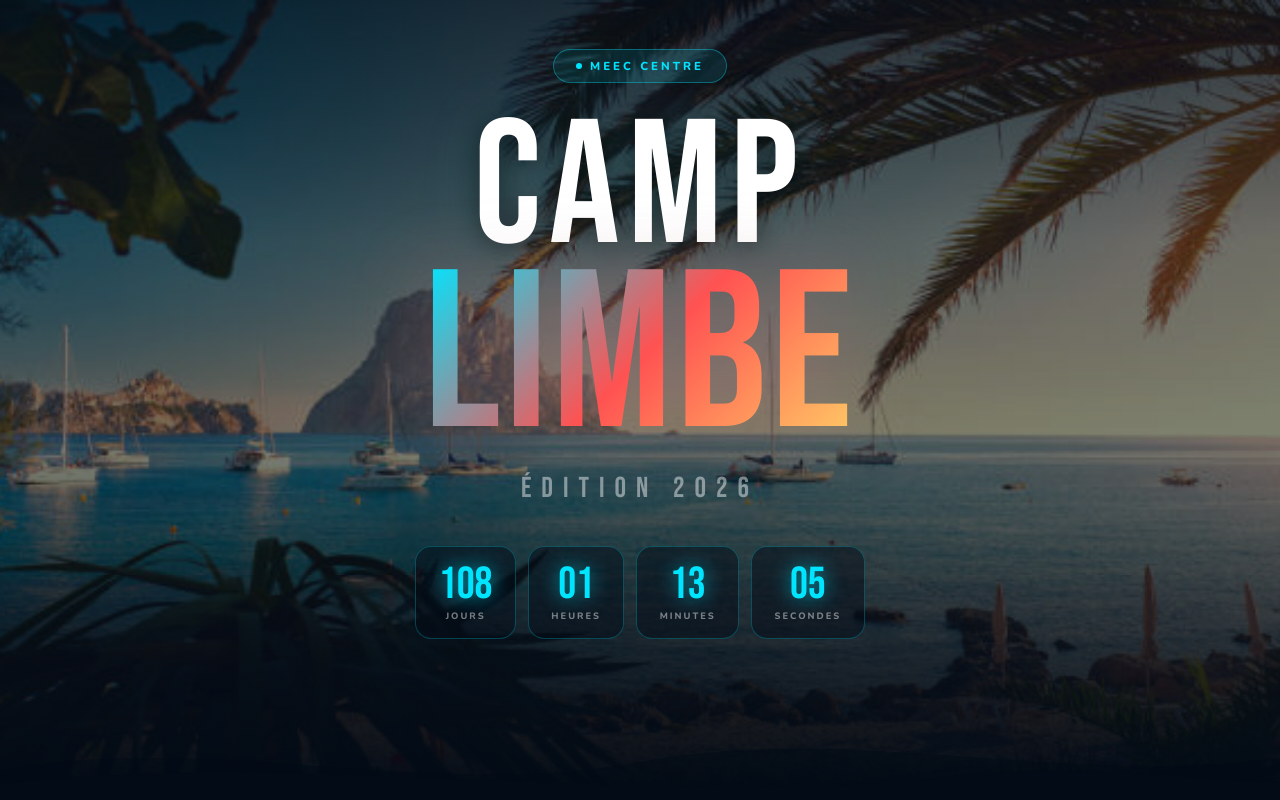
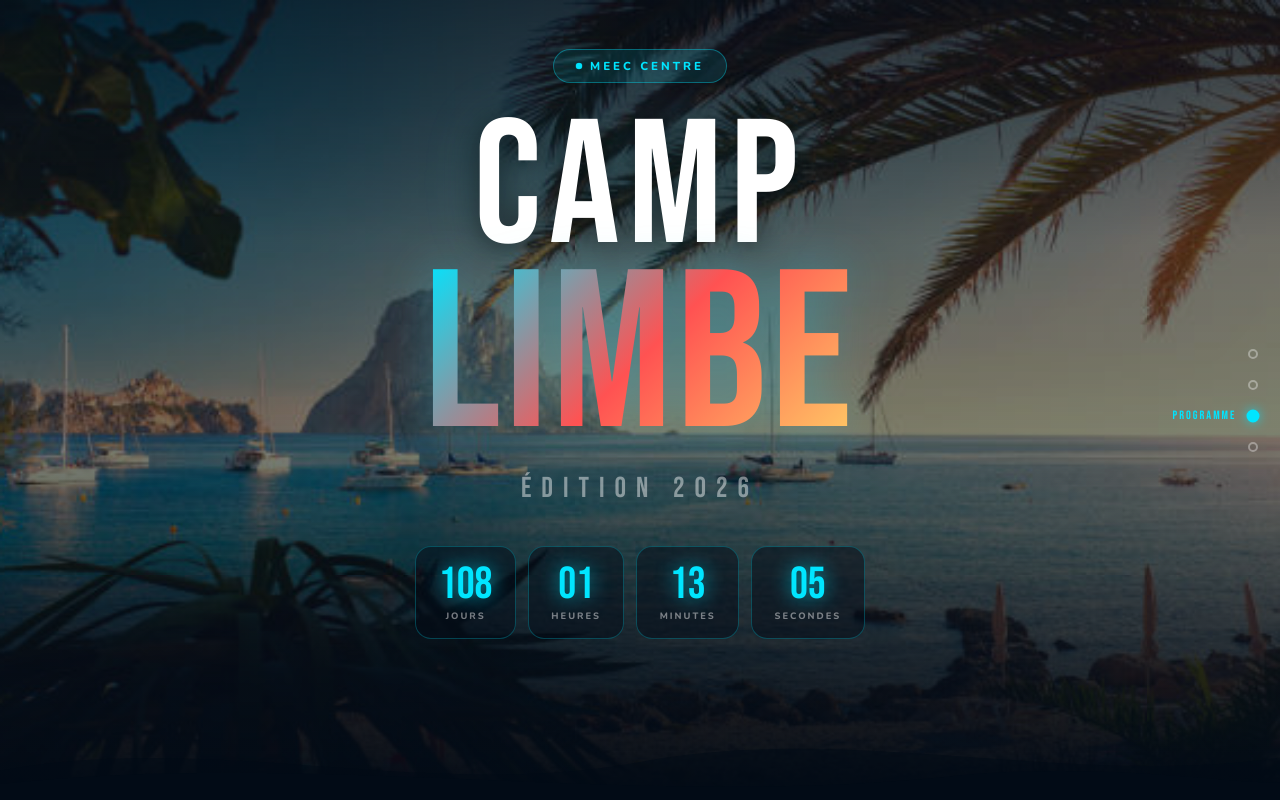
Before and after one commit to kevintsakem/Camp-Limb-, a website: page index.html in a window 1280 px wide. Shown: the top 800 px of the page. Drawn offline with nearby package versions, Linux system fonts and the light colour scheme; no server answers.

Commit message:
Add right-side floating nav to registration page
Dots with labels that highlight on scroll and click-to-scroll to sections.

Co-Authored-By: Claude Sonnet 4.6 <noreply@anthropic.com>

```diff
--- a/index.html
+++ b/index.html
@@ -654,11 +654,83 @@
       backdrop-filter: blur(12px);
     }
 
+    /* ============================================================
+       RIGHT-SIDE NAV
+    ============================================================ */
+    .side-nav {
+      position: fixed;
+      right: 1.4rem;
+      top: 50%;
+      transform: translateY(-50%);
+      z-index: 100;
+      display: flex;
+      flex-direction: column;
+      align-items: flex-end;
+      gap: 1rem;
+    }
+
+    .side-nav-item {
+      display: flex;
+      align-items: center;
+      gap: 0.7rem;
+      cursor: pointer;
+      background: none;
+      border: none;
+      padding: 0;
+    }
+
+    /* Label — hidden by default, slides in on hover */
+    .side-nav-label {
+      font-family: var(--font-t);
+      font-size: 0.75rem;
+      letter-spacing: 2px;
+      color: var(--w50);
+      opacity: 0;
+      transform: translateX(8px);
+      transition: opacity 0.25s, transform 0.25s, color 0.25s;
+      white-space: nowrap;
+      pointer-events: none;
+    }
+
+    .side-nav-item:hover .side-nav-label,
+    .side-nav-item.active .side-nav-label {
+      opacity: 1;
+      transform: translateX(0);
+    }
+
+    .side-nav-item.active .side-nav-label { color: var(--cyan); }
+
+    /* Dot */
+    .side-nav-dot {
+      width: 10px;
+      height: 10px;
+      border-radius: 50%;
+      border: 2px solid rgba(255,255,255,0.35);
+      background: transparent;
+      transition: border-color 0.25s, background 0.25s, transform 0.25s,
+                  box-shadow 0.25s;
+      flex-shrink: 0;
+    }
+
+    .side-nav-item:hover .side-nav-dot {
+      border-color: var(--w50);
+      transform: scale(1.2);
+    }
+
+    .side-nav-item.active .side-nav-dot {
+      background: var(--cyan);
+      border-color: var(--cyan);
+      box-shadow: 0 0 8px rgba(0,229,255,0.7);
+      transform: scale(1.3);
+    }
+
+    /* Hide on very small screens */
     @media (max-width: 480px) {
       .field-row { grid-template-columns: 1fr; }
       .form-card  { padding: 1.5rem; }
       .cd-unit    { padding: 0.7rem 0.9rem; min-width: 62px; }
       .cd-num     { font-size: 2.2rem; }
+      .side-nav   { display: none; }
     }
   </style>
 </head>
@@ -668,10 +740,30 @@
   <div class="bg-fixed"></div>
   <div class="bg-tint"></div>
 
+  <!-- RIGHT-SIDE NAV -->
+  <nav class="side-nav" id="side-nav">
+    <button class="side-nav-item active" data-target="section-hero" onclick="scrollTo_('section-hero')">
+      <span class="side-nav-label">Accueil</span>
+      <span class="side-nav-dot"></span>
+    </button>
+    <button class="side-nav-item" data-target="section-info" onclick="scrollTo_('section-info')">
+      <span class="side-nav-label">Infos</span>
+      <span class="side-nav-dot"></span>
+    </button>
+    <button class="side-nav-item" data-target="section-activities" onclick="scrollTo_('section-activities')">
+      <span class="side-nav-label">Programme</span>
+      <span class="side-nav-dot"></span>
+    </button>
+    <button class="side-nav-item" data-target="section-form" onclick="scrollTo_('section-form')">
+      <span class="side-nav-label">S'inscrire</span>
+      <span class="side-nav-dot"></span>
+    </button>
+  </nav>
+
   <!-- ============================================================
        HERO
   ============================================================ -->
-  <section class="hero">
+  <section class="hero" id="section-hero">
 
     <div class="org-badge">MEEC Centre</div>
 
@@ -704,7 +796,7 @@
   <!-- ============================================================
        INFO STRIP
   ============================================================ -->
-  <div class="info-strip stagger">
+  <div class="info-strip stagger" id="section-info">
     <div class="info-pill reveal"><span>📅</span> 7 – 11 Août 2026</div>
     <div class="info-pill reveal"><span>📍</span> Limbé, Cameroun</div>
     <div class="info-pill hl reveal"><span>💰</span> 15 000 FCFA</div>
@@ -713,7 +805,7 @@
   <!-- ============================================================
        ACTIVITIES
   ============================================================ -->
-  <div class="activities-wrap">
+  <div class="activities-wrap" id="section-activities">
     <p class="section-title reveal">AU PROGRAMME</p>
     <div class="activities-row stagger">
       <div class="act-card reveal"><span class="act-icon">🏖️</span><span class="act-name">Plage</span></div>
@@ -736,7 +828,7 @@
   <!-- ============================================================
        FORM
   ============================================================ -->
-  <div class="form-section">
+  <div class="form-section" id="section-form">
 
     <div class="form-header reveal">
       <h2>S'INSCRIRE</h2>
@@ -956,6 +1048,35 @@
     ['full-name','phone','church','email'].forEach(id => {
       document.getElementById(id).addEventListener('keydown', e => { if (e.key === 'Enter') submitForm(); });
     });
+
+    // ============================================================
+    // SIDE NAV — scroll + active dot tracking
+    // ============================================================
+    const NAV_SECTIONS = ['section-hero','section-info','section-activities','section-form'];
+
+    function scrollTo_(id) {
+      const el = document.getElementById(id);
+      if (el) el.scrollIntoView({ behavior: 'smooth', block: 'start' });
+    }
+
+    function updateActiveNav() {
+      const mid = window.innerHeight / 2;
+      let active = NAV_SECTIONS[0];
+
+      NAV_SECTIONS.forEach(id => {
+        const el = document.getElementById(id);
+        if (!el) return;
+        const rect = el.getBoundingClientRect();
+        if (rect.top <= mid) active = id;
+      });
+
+      document.querySelectorAll('.side-nav-item').forEach(btn => {
+        btn.classList.toggle('active', btn.dataset.target === active);
+      });
+    }
+
+    window.addEventListener('scroll', updateActiveNav, { passive: true });
+    updateActiveNav();
   </script>
 
 </body>
```
